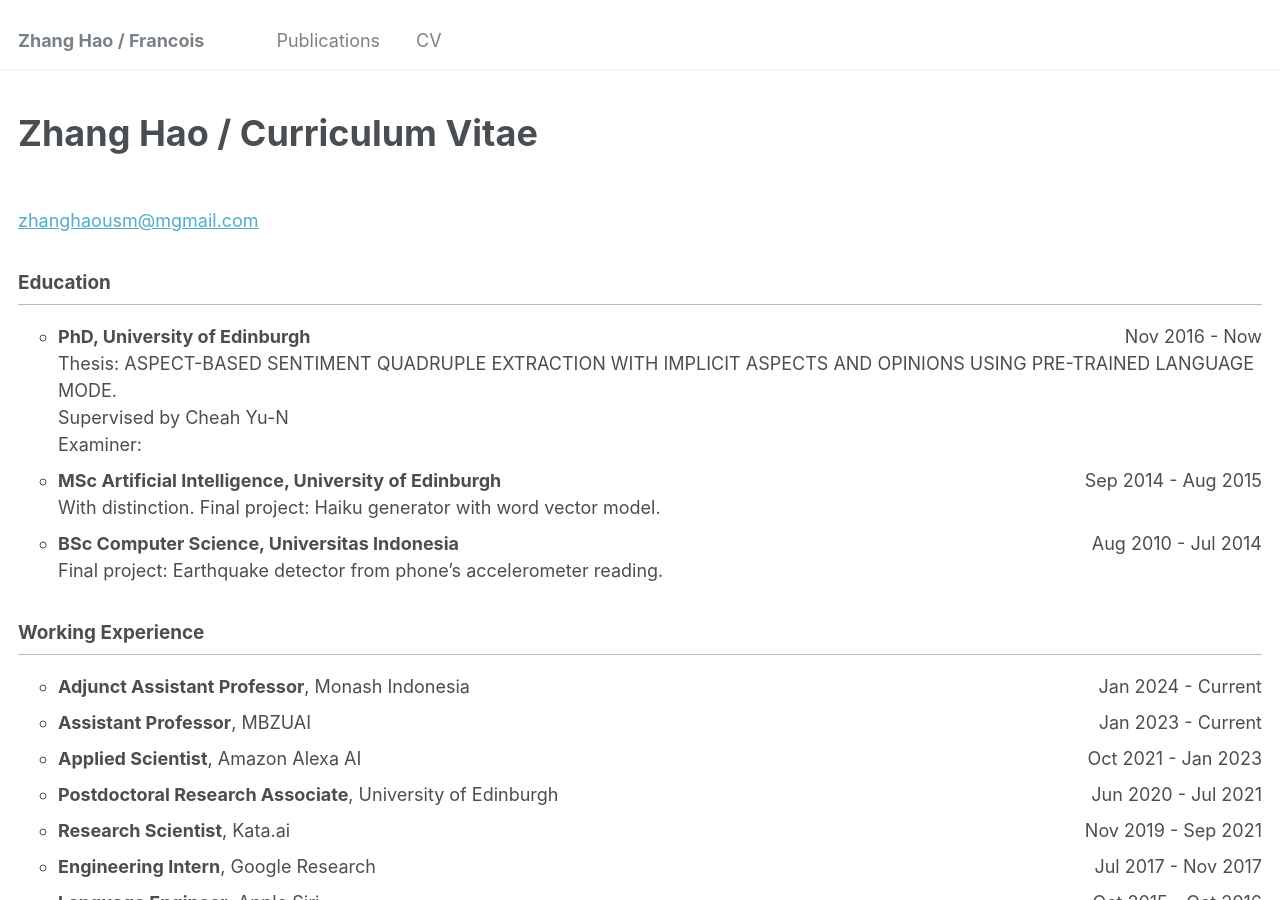
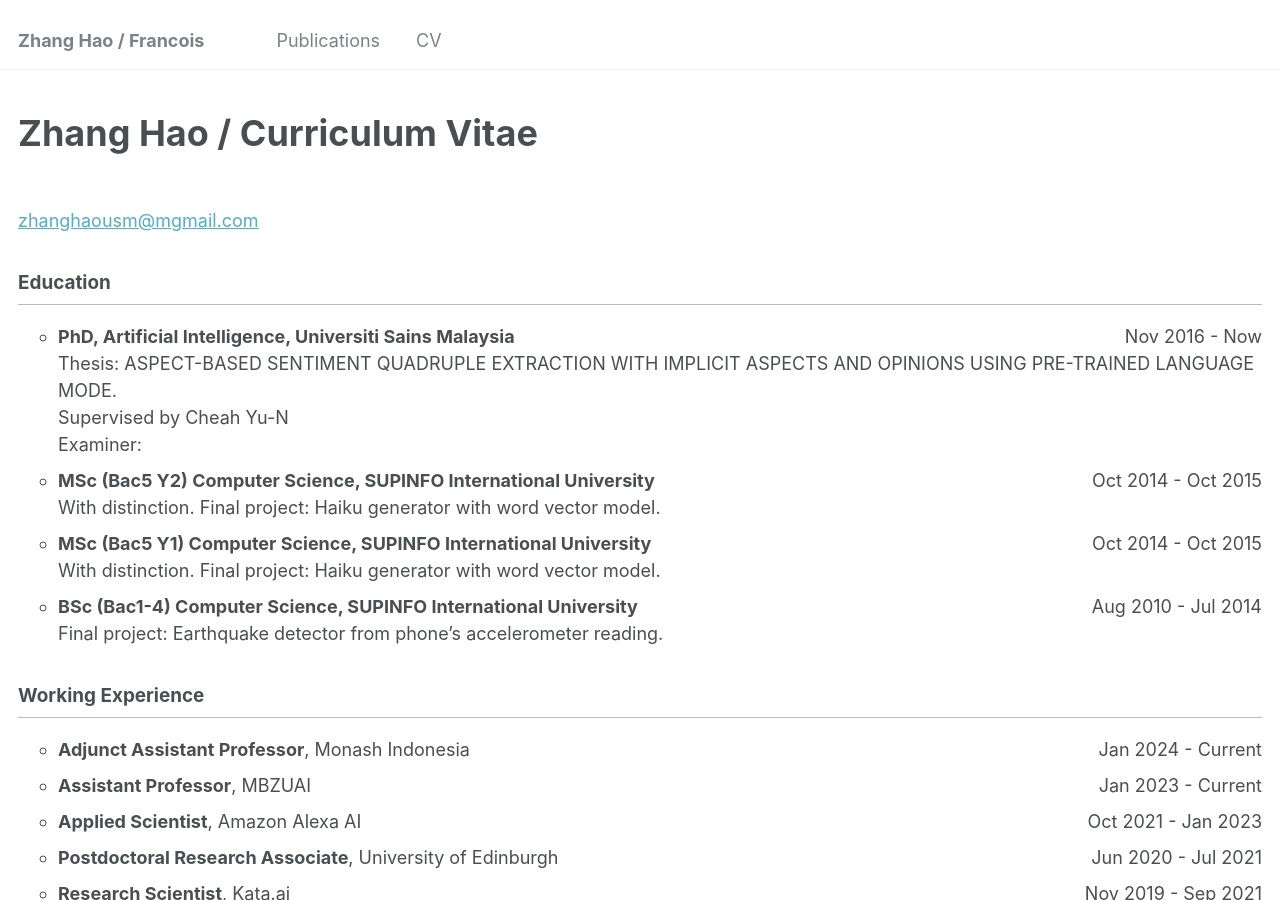
Before and after one commit to sydmou/sydmou.github.io, a Jekyll site: the page built from _pages/cv.md, in a window 1280 px wide and 900 px high. Built offline with Jekyll 4.4.1, drawn with Linux system fonts in a browser that asks for light colours.

Commit message:
Update cv.md

```diff
--- a/_pages/cv.md
+++ b/_pages/cv.md
@@ -14,13 +14,15 @@ redirect_from:
 
 ## Education
 
-* **PhD, University of Edinburgh** <span style="float: right;">Nov 2016 - Now</span><br>
+* **PhD, Artificial Intelligence, Universiti Sains Malaysia** <span style="float: right;">Nov 2016 - Now</span><br>
   <span class='desc'>Thesis: ASPECT-BASED SENTIMENT QUADRUPLE EXTRACTION WITH IMPLICIT ASPECTS AND OPINIONS USING PRE-TRAINED LANGUAGE MODE.</span><br>
   <span class='desc'>Supervised by Cheah Yu-N</span><br>
   <span class='desc'>Examiner:</span>
-* **MSc Artificial Intelligence, University of Edinburgh** <span style="float: right;">Sep 2014 - Aug 2015</span>\
+* **MSc (Bac5 Y2) Computer Science, SUPINFO International University** <span style="float: right;">Oct 2014 - Oct 2015</span>\
   <span class='desc'>With distinction. Final project: Haiku generator with word vector model.</span>
-* **BSc Computer Science, Universitas Indonesia** <span style="float: right;">Aug 2010 - Jul 2014</span>\
+* **MSc (Bac5 Y1) Computer Science, SUPINFO International University** <span style="float: right;">Oct 2014 - Oct 2015</span>\
+  <span class='desc'>With distinction. Final project: Haiku generator with word vector model.</span>
+* **BSc (Bac1-4) Computer Science, SUPINFO International University** <span style="float: right;">Aug 2010 - Jul 2014</span>\
   <span class='desc'>Final project: Earthquake detector from phone's accelerometer reading.</span>
 
 ## Working Experience
```
